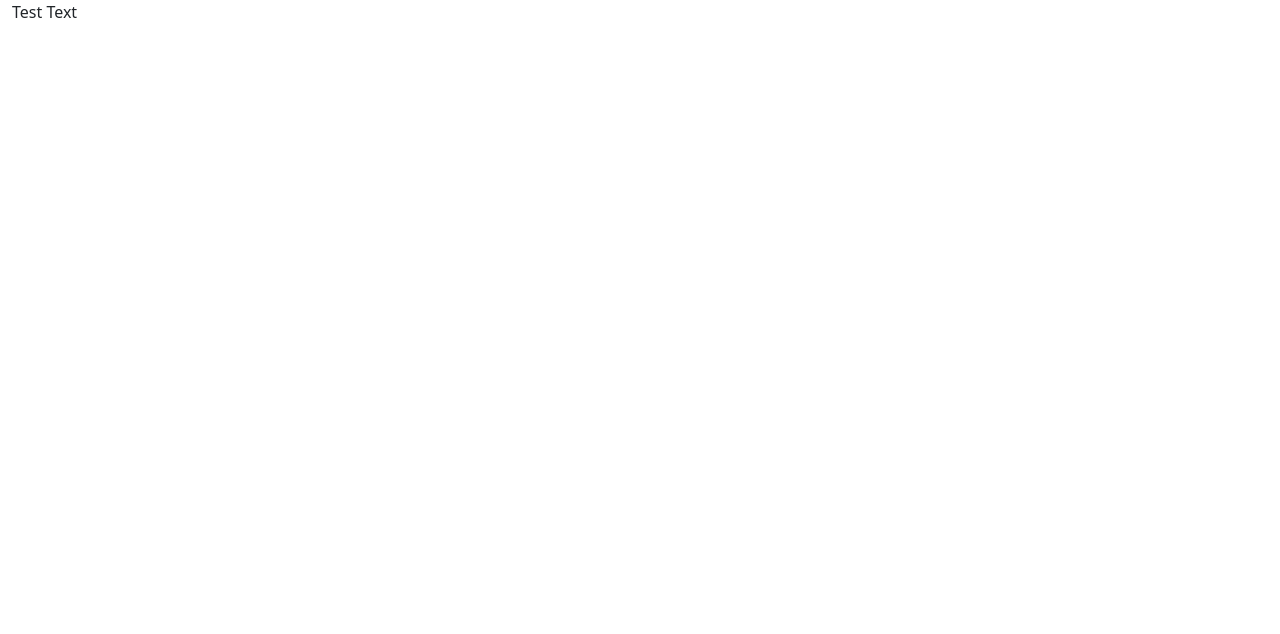
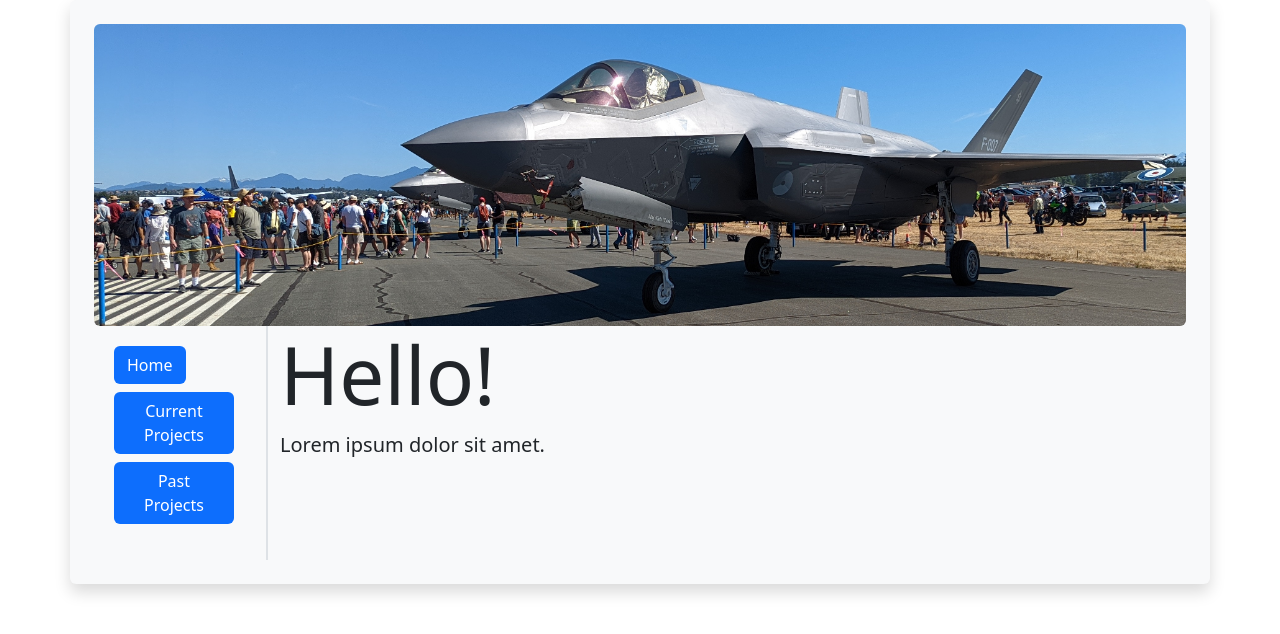
Before and after one commit to UnexpectedFactorial/bootstrapSite, a plain HTML site: page index.html in a window 1280 px wide. Drawn offline with nearby package versions, Linux system fonts and the light colour scheme.

Commit message:
Added basic structure with placeholder text

```diff
--- a/index.html
+++ b/index.html
@@ -5,6 +5,7 @@
     <meta name="viewport" content="width=device-width, initial-scale=1">
     <title>Bootstrap Mobile Response Site</title>
     <link href="https://cdn.jsdelivr.net/npm/bootstrap@5.3.0-alpha3/dist/css/bootstrap.min.css" rel="stylesheet" integrity="sha384-KK94CHFLLe+nY2dmCWGMq91rCGa5gtU4mk92HdvYe+M/SXH301p5ILy+dN9+nJOZ" crossorigin="anonymous">
+    <link href="styles.css" rel="stylesheet">
   </head>
   <!-- Google tag (gtag.js) -->
   <script async src="https://www.googletagmanager.com/gtag/js?id=G-T841GP53GF"></script>
@@ -14,10 +15,24 @@
     gtag('js', new Date());
 
     gtag('config', 'G-T841GP53GF');
-</script>
+  </script>
+
   <body>
-    <div class="container-fluid">
-      Test Text
+    <div class="container-lg bg-light shadow p-4 rounded">
+      <img src="assets/banner.jpg" class="img-fluid rounded" alt="Responsive image">
+      <div class="row">
+        <div class="col-md-2 border-end border-2">
+          <ul class="p-3">
+            <li class="btn bg-primary text-white m-1"> Home</li>
+            <li class="btn bg-primary text-white m-1"> Current Projects</li>
+            <li class="btn bg-primary text-white m-1"> Past Projects</li>
+          </ul>
+        </div>
+        <div class="col-md-10">
+          <h1 class="display-1">Hello!</h1>
+          <p class="lead">Lorem ipsum dolor sit amet.</p>
+        </div>
+      </div>
     </div>
 
     <script src="https://cdn.jsdelivr.net/npm/bootstrap@5.3.0-alpha3/dist/js/bootstrap.bundle.min.js" integrity="sha384-ENjdO4Dr2bkBIFxQpeoTz1HIcje39Wm4jDKdf19U8gI4ddQ3GYNS7NTKfAdVQSZe" crossorigin="anonymous"></script>
```
Also changed, not shown: assets/banner.jpg (added).
